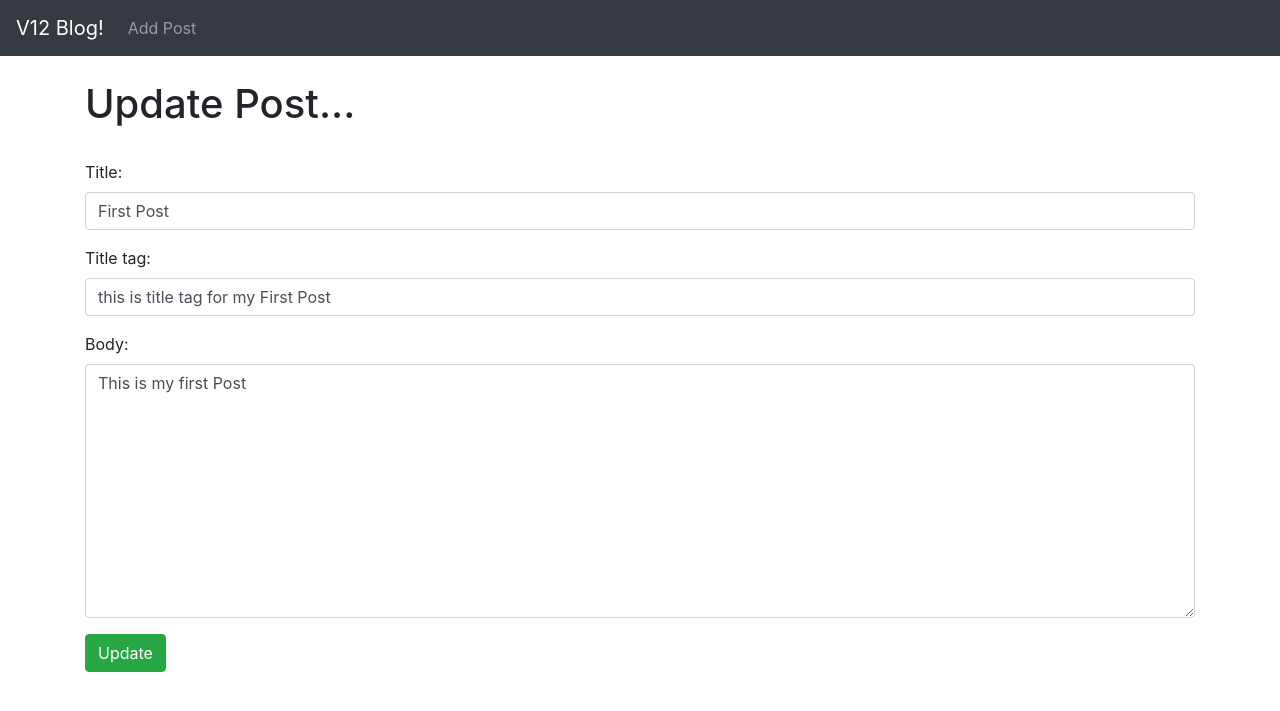
After one commit to Sqatmah/Blog_python_project, a Django app: page /article/edit/1/ in a window 1280 px wide. The commit adds this page. Shown: the top 711 px of the page. Run offline with Django 5.2, Linux system fonts and the light colour scheme; data comes from the database, SQL or seed files in the repository; both versions use the stored data as it was after the commit.

Commit message:
Add EditForm in forms.py and Update/Edit method in views.py

```diff
--- a/ablog/theblog/forms.py
+++ b/ablog/theblog/forms.py
@@ -16,3 +16,19 @@ class PostForm(forms.ModelForm):
 
 
         }
+
+
+class EditForm(forms.ModelForm):
+    class Meta:
+        model = Post
+        fields = ('title','title_tag', 'body')
+
+        widgets = {
+            'title': forms.TextInput(attrs={'class': 'form-control', 'placeholder':'Enter the title here'}),
+            'title_tag': forms.TextInput(attrs={'class': 'form-control'}),
+            #'author': forms.Select(attrs={'class': 'form-control'}),
+            'body': forms.Textarea(attrs={'class': 'form-control'}),
+
+
+
+        }
--- a/ablog/theblog/templates/article_details.html
+++ b/ablog/theblog/templates/article_details.html
@@ -9,7 +9,7 @@
 
 
 <h1>{{ post.title}}</h1>
-<small>By: {{ post.author.first_name }} {{ post.author.last_name }}</small><br/>
+<small>By: {{ post.author.first_name }} {{ post.author.last_name }} - <a href="{% url 'update_post' post.pk %}">(Edit Post)</a></small><br/>
     <hr>
     <br/>
     {{ post.body }}
--- a/ablog/theblog/templates/home.html
+++ b/ablog/theblog/templates/home.html
@@ -7,7 +7,7 @@
 <ul>
 {% for post in object_list %}
     <li><a href="{% url 'article-detail' post.pk %}"> {{post.title}}</a> - {{ post.author.first_name}}
-        {{ post.author.last_name}}<br/>
+        {{ post.author.last_name}} - <small><a href="{% url 'update_post' post.pk %}">(Edit Post)</a></small><br/>
     {{ post.body}}</li>
 
 {% endfor%}
--- /dev/null
+++ b/ablog/theblog/templates/update_post.html
@@ -0,0 +1,26 @@
+{% extends 'base.html' %}
+ {% block title %}
+
+    Edit Blog Post!
+
+ {% endblock %}
+
+{% block content %}
+
+
+<h1>Update Post... </h1>
+<br/>
+<div class="form-group">
+    <form method="Post">
+        {% csrf_token %}
+        {{ form.as_p }}
+        <button class="btn btn-success">Update</button>
+</div>
+
+
+
+
+
+
+
+{% endblock %}
--- a/ablog/theblog/urls.py
+++ b/ablog/theblog/urls.py
@@ -1,7 +1,7 @@
 from django.urls import path
 #from . import views
 from .views import HomeView
-from .views import ArticleDetailView, AddPostView
+from .views import ArticleDetailView, AddPostView, UpdatePostView
 
 
 
@@ -11,4 +11,5 @@ urlpatterns = [
    path('', HomeView.as_view(), name='home'),
    path('article/<int:pk>/', ArticleDetailView.as_view(), name='article-detail'),
    path('add_post/', AddPostView.as_view(), name='add_post'),
+   path('article/edit/<int:pk>/', UpdatePostView.as_view(), name='update_post'),
 ]
--- a/ablog/theblog/views.py
+++ b/ablog/theblog/views.py
@@ -1,8 +1,8 @@
 from django.shortcuts import render
 #this is the import for class based views
-from django.views.generic import ListView, DetailView, CreateView
+from django.views.generic import ListView, DetailView, CreateView,UpdateView
 from .models import Post
-from .forms import PostForm
+from .forms import PostForm,EditForm
 
 # Create your views here.
 # this is basic view function
@@ -29,3 +29,10 @@ class AddPostView(CreateView):
     template_name = 'add_post.html'
     #fields = '__all__'
    # fields = ('title','body')
+
+
+class UpdatePostView(UpdateView):
+    model = Post
+    form_class=EditForm
+    template_name = 'update_post.html'
+    #fields = ['title','title_tag','body']
```
Also changed, not shown: ablog/db.sqlite3.
